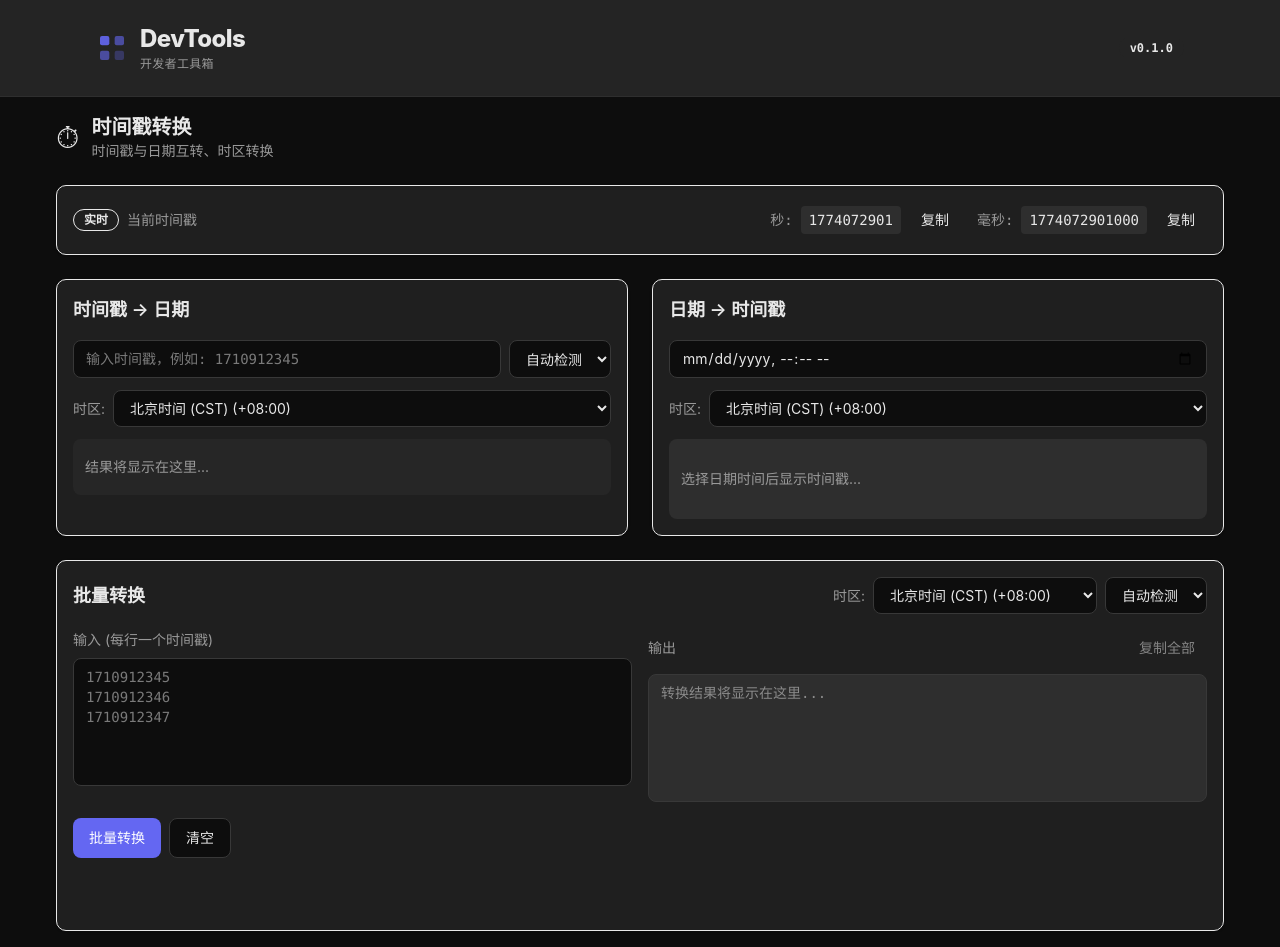
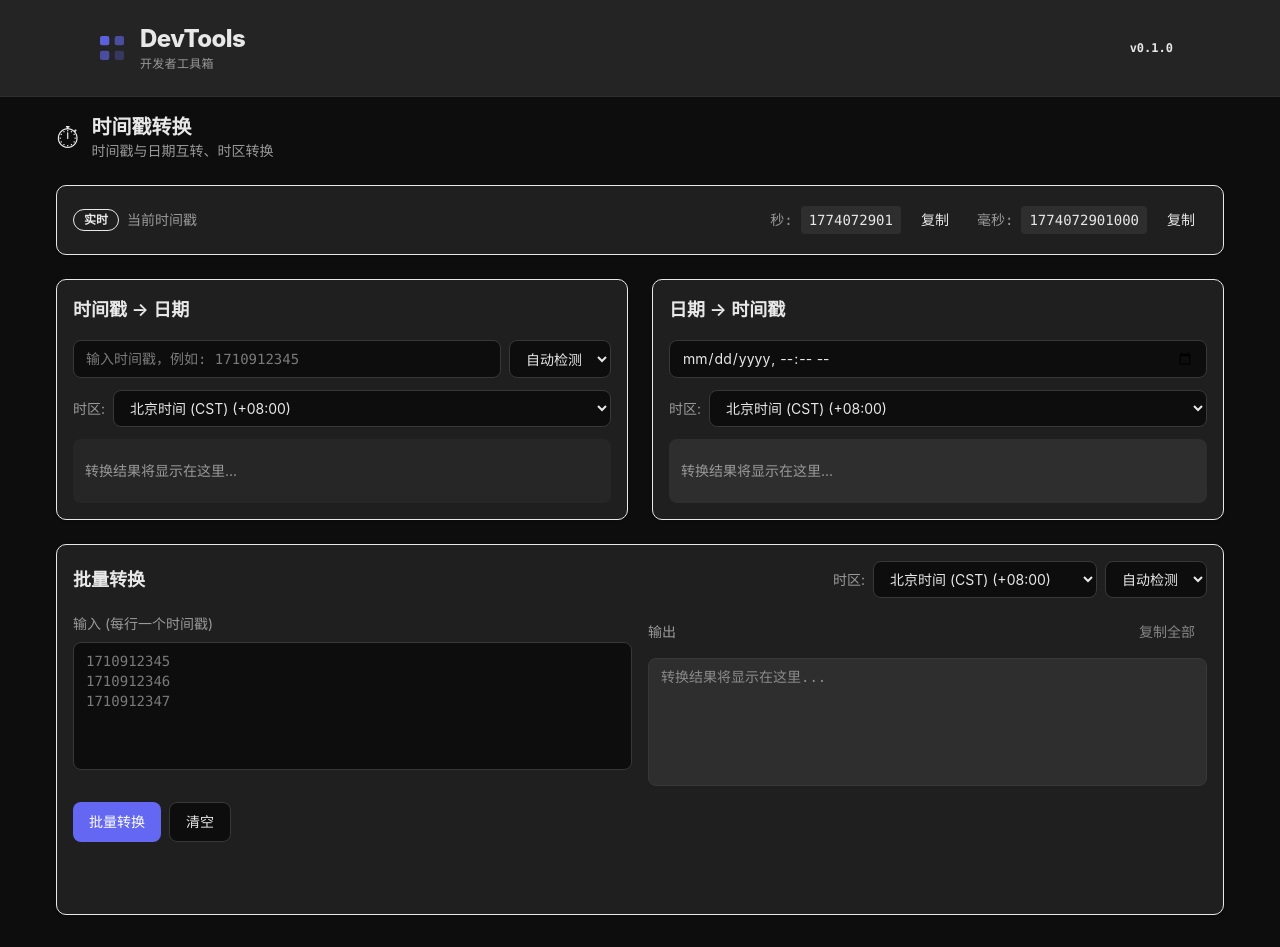
Before and after one commit to phycholee/dev-tools, a Vue app: page /timestamp-converter in a window 1280 px wide. Built offline with nearby package versions, Linux system fonts and the light colour scheme.

Commit message:
fix(timestamp): unify result panel heights and placeholder text

```diff
--- a/src/tools/timestamp-converter/TimestampConverter.vue
+++ b/src/tools/timestamp-converter/TimestampConverter.vue
@@ -76,7 +76,7 @@
 
           <!-- Fixed height output area -->
           <div
-            class="p-3 rounded-md h-14 flex items-center"
+            class="p-3 rounded-md h-16 flex items-center"
             :class="timestampToDateResult?.success ? 'bg-muted' : timestampToDateResult?.error ? 'bg-destructive/10' : 'bg-muted/50'"
           >
             <div v-if="timestampToDateResult?.success" class="font-mono text-sm select-all">
@@ -86,7 +86,7 @@
               <span>⚠</span>
               <span>{{ timestampToDateResult.error }}</span>
             </div>
-            <span v-else class="text-muted-foreground text-sm">结果将显示在这里...</span>
+            <span v-else class="text-muted-foreground text-sm">转换结果将显示在这里...</span>
           </div>
         </div>
       </Card>
@@ -117,8 +117,8 @@
           </div>
 
           <!-- Fixed height output area -->
-          <div class="p-3 bg-muted rounded-md h-20">
-            <div v-if="dateToTimestampResult" class="flex flex-col gap-2 font-mono text-sm h-full">
+          <div class="p-3 bg-muted rounded-md h-16">
+            <div v-if="dateToTimestampResult" class="flex flex-col gap-1 font-mono text-sm h-full justify-center">
               <div class="flex items-center justify-between">
                 <span class="text-muted-foreground">秒:</span>
                 <code class="select-all">{{ dateToTimestampResult.seconds }}</code>
@@ -135,7 +135,7 @@
               </div>
             </div>
             <div v-else class="h-full flex items-center text-muted-foreground text-sm">
-              选择日期时间后显示时间戳...
+              转换结果将显示在这里...
             </div>
           </div>
         </div>
```
